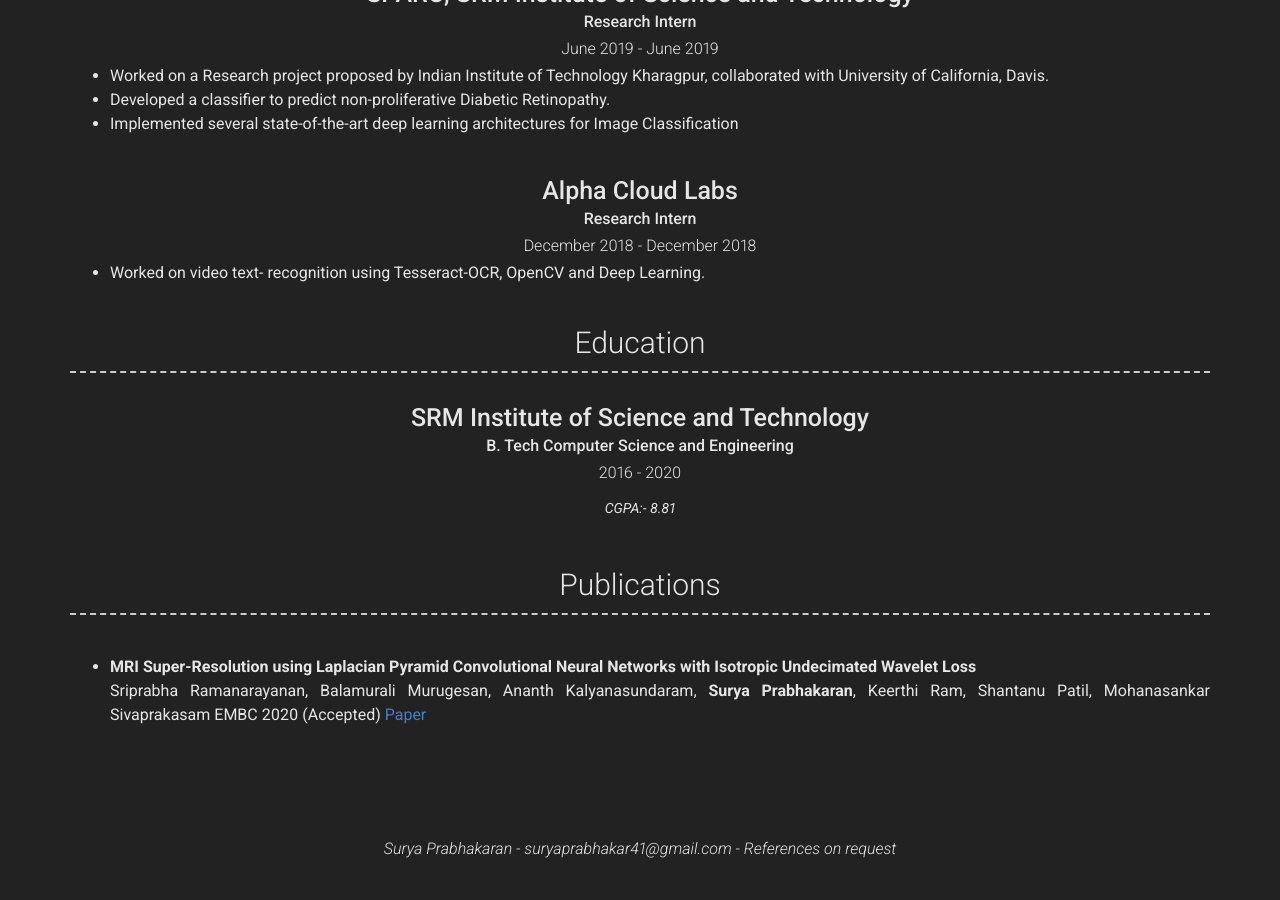
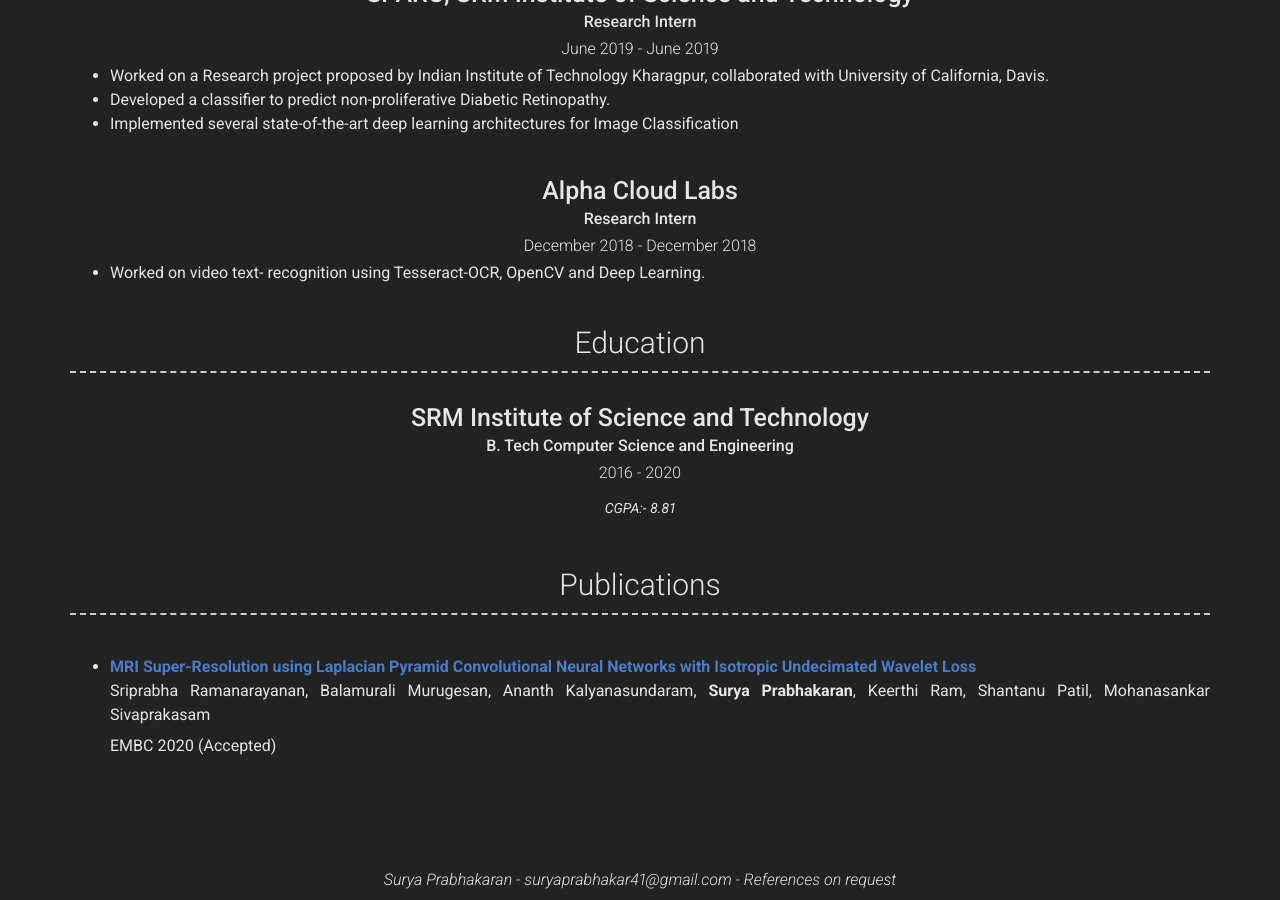
Before and after one commit to suryaprabhakar414/surya.io.resume, a Jekyll site: the page built from index.md, in a window 1280 px wide and 900 px high, scrolled down 1641 px. Built offline with Jekyll 4.4.1, drawn with Linux system fonts in a browser that asks for light colours; nearby versions of some CDN libraries; before the commit the page ends 2509 px from its top, so only the background shows below that.

Commit message:
Update _config.yml

```diff
--- a/_config.yml
+++ b/_config.yml
@@ -50,10 +50,11 @@ about_content: > # this means to ignore newlines until the next config item.
 # More Section
 more_title: Publications #(Use this to override about more section title)
 more_content: > # this means to ignore newlines until the next config item.
-  - **MRI Super-Resolution using Laplacian Pyramid Convolutional Neural Networks with Isotropic Undecimated Wavelet Loss**
+  - [**MRI Super-Resolution using Laplacian Pyramid Convolutional Neural Networks with Isotropic Undecimated Wavelet Loss**](https://drive.google.com/file/d/1aY_w1qkUIiR6oZsKtdgFqGpyscDbEOPa/view?usp=sharing)
      Sriprabha Ramanarayanan, Balamurali Murugesan, Ananth Kalyanasundaram, **Surya Prabhakaran**, Keerthi Ram, Shantanu Patil, Mohanasankar Sivaprakasam
+
      EMBC 2020 (Accepted)
-     [Paper](https://drive.google.com/file/d/1aY_w1qkUIiR6oZsKtdgFqGpyscDbEOPa/view?usp=sharing)
+
 
 
 # Footer
```
